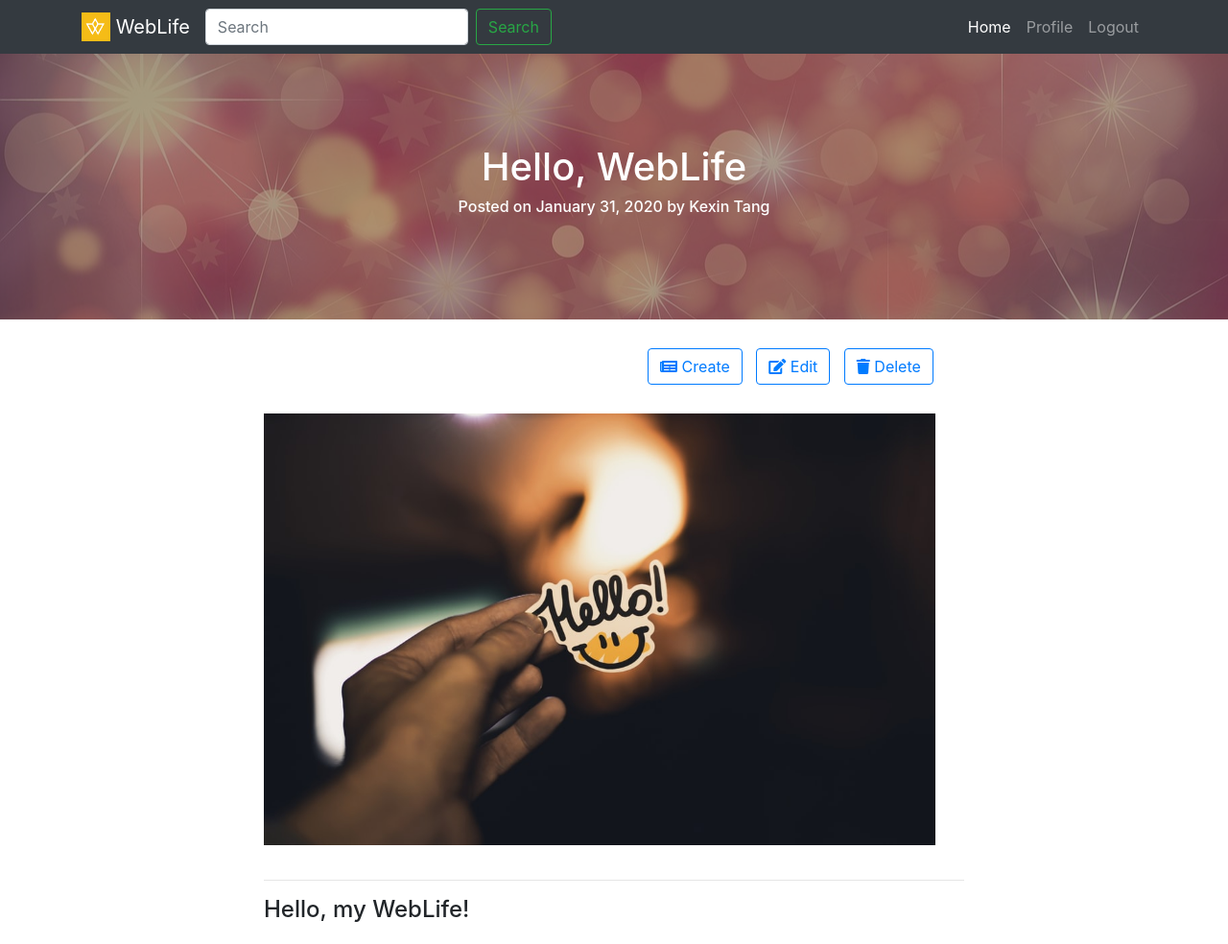
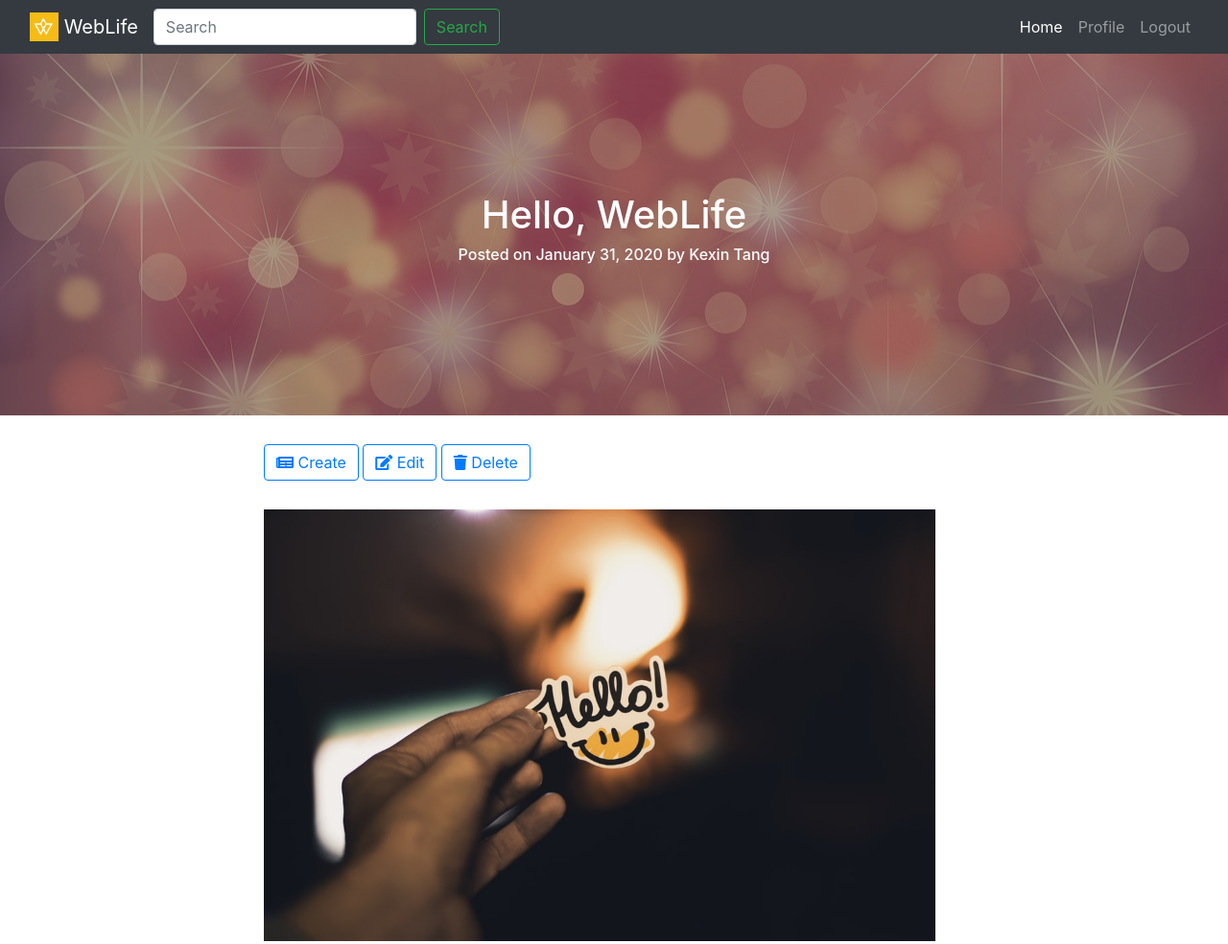
Before and after one commit to kexin-tang0615/web-dev-practice1, a website: page public/post3.html in a window 1280 px wide. Shown: the top 984 px of the page at 96% size. Drawn offline with nearby package versions, Linux system fonts and the light colour scheme.

Commit message:
update codes for mobile views'

```diff
--- a/public/post3.html
+++ b/public/post3.html
@@ -9,7 +9,7 @@
 <body>
 <!-- navbar -->
     <nav class="navbar navbar-expand-lg navbar-dark bg-dark fixed-top" id="mainNav">
-        <div class="container">
+        <div class="container-fluid">
             <a class="navbar-brand" href="home.html">
                 <img src="image/blog.png" width="30" height="30" class="d-inline-block align-top" alt="">
                 WebLife
@@ -62,9 +62,9 @@
         <div class="container">
             <div class="row">
                 <div class="col-lg-8 col-md-10 mx-auto">
-                    <button type="button" style="margin-left: 400px" class="btn btn-outline-primary"><i class="fa fa-newspaper"></i> Create</button>
-                    <button type="button" style="margin-left: 10px" class="btn btn-outline-primary"><i class="fa fa-edit"></i> Edit</button>
-                    <button type="button" style="margin-left: 10px" class="btn btn-outline-primary" onclick="myFunction()"><i class="fa fa-trash"></i> Delete</button>
+                    <button type="button" style="text-align: left" class="btn btn-outline-primary"><i class="fa fa-newspaper"></i> Create</button>
+                    <button type="button" style="text-align: center" class="btn btn-outline-primary"><i class="fa fa-edit"></i> Edit</button>
+                    <button type="button" style="text-align: right" class="btn btn-outline-primary" onclick="myFunction()"><i class="fa fa-trash"></i> Delete</button>
                     <script>
                         function myFunction() {
                             alert("Cannot be deleted now!");
--- a/public/style.css
+++ b/public/style.css
@@ -37,6 +37,7 @@ header.masthead {
     margin-bottom: 30px;
     background: no-repeat center center;
     position: relative;
+    background-attachment: fixed;
     background-size: cover;
 }
 
@@ -50,14 +51,13 @@ header.masthead .overlay {
     opacity: 0.5;
 }
 
-header.masthead .mast-heading {
+header.masthead .mast-heading,
+header.masthead .post-heading {
     padding: 200px 0 150px;
     color: white;
+}
+
+header.masthead .mast-heading,
+header.masthead .post-heading {
     text-align: center;
 }
-
-header.masthead .post-heading {
-    padding: 150px 0 100px;
-    text-align: center;
-    color: white;
-}
```
Also changed, not shown: public/home.html (+5 -4 lines), public/post1.html (+8 -8 lines), public/post2.html (+3 -3 lines).
